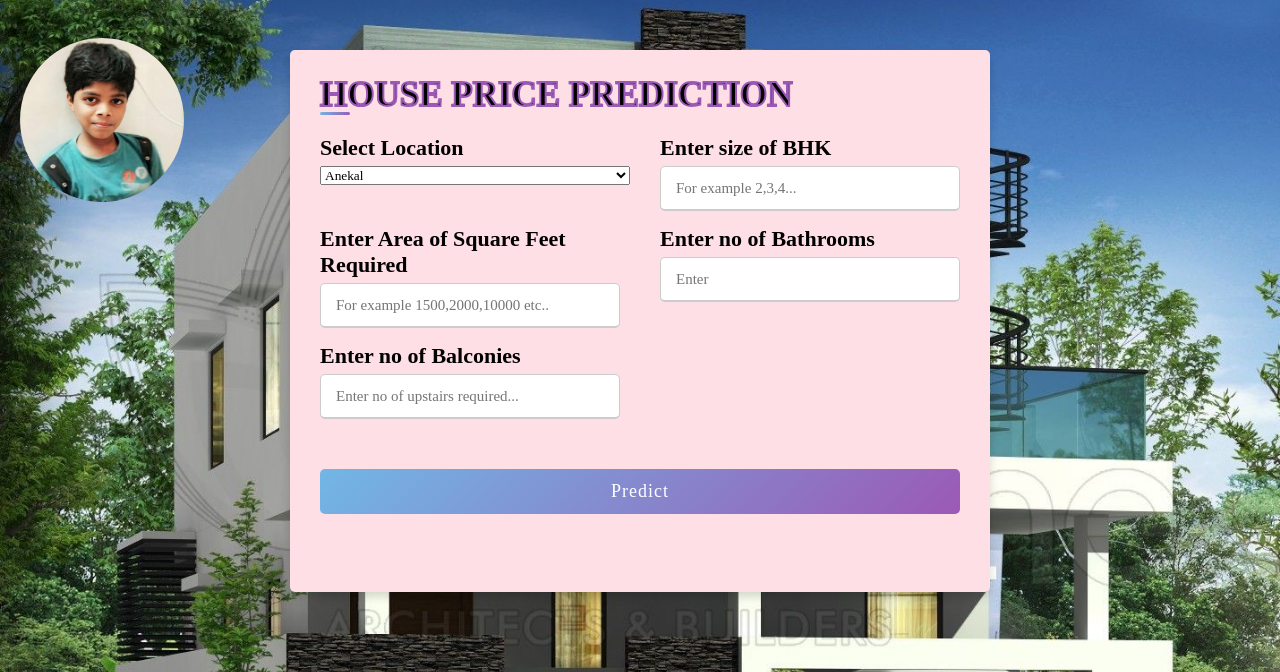
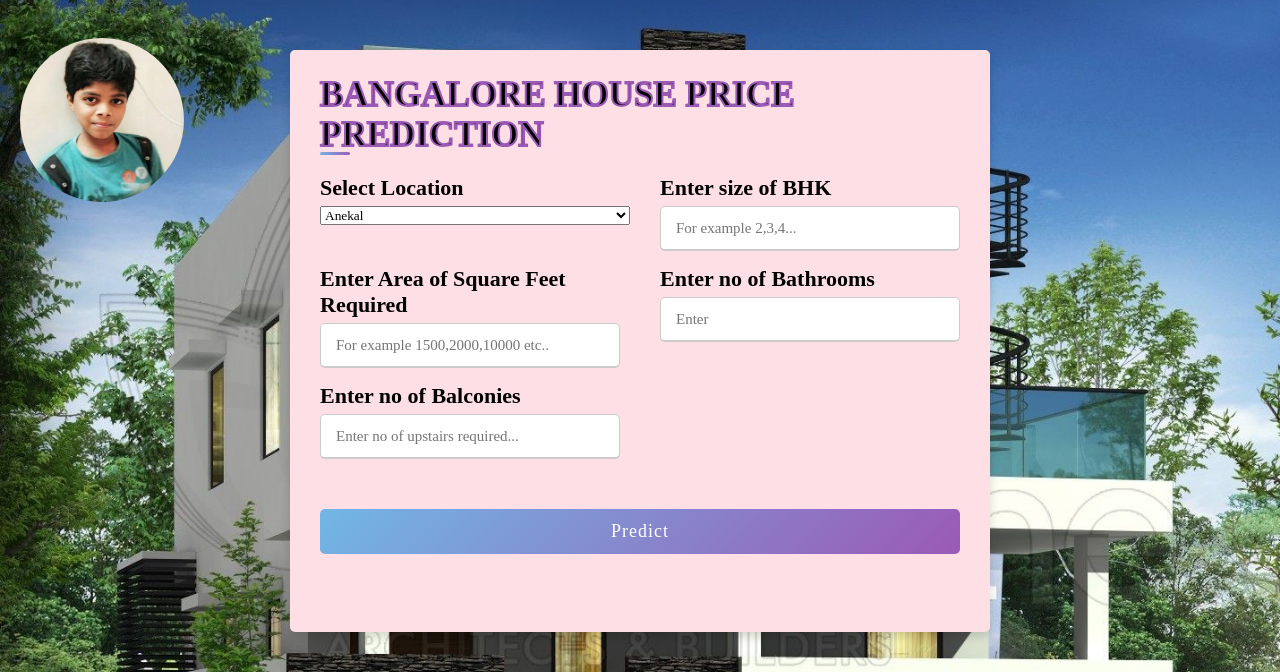
Before and after one commit to udaykiran927/BangloreHousePrice-Appalaneni-Creations, a Flask app: page / in a window 1280 px wide. Shown: the top 672 px of the page. Run offline with Flask 2, Linux system fonts and the light colour scheme; parts of the project's set-up code (start-up, migrations or seed data) failed here and were passed over.

Commit message:
Update index.html

```diff
--- a/templates/index.html
+++ b/templates/index.html
@@ -12,7 +12,7 @@
   <img src="/static/images/mychildhoodpic.png" alt="" class="userpic">
 
     <div class="container">
-      <div class="title"><b>HOUSE PRICE PREDICTION</b></div>
+      <div class="title"><b> BANGALORE HOUSE PRICE PREDICTION</b></div>
       <div class="content">
         <form action="{{ url_for('predict')}}" method="POST">
           <div class="user-details">
```
